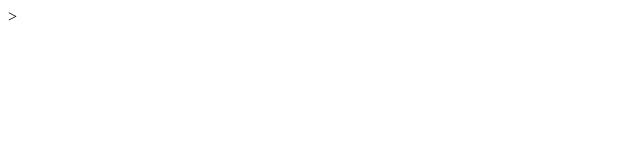
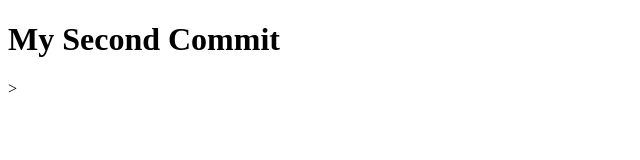
Before and after one commit to OussamaBenakmoum/FirstProject, a plain HTML site: page index.html in a window 1280 px wide. Shown: the whole page, without its empty margins (0-640 px from the left). Drawn offline with Linux system fonts and the light colour scheme.

Commit message:
Added a header for a second commit.

```diff
--- a/index.html
+++ b/index.html
@@ -2,6 +2,7 @@
 <html>
 <head>
 	<title>First Project on GITHUB</title>
+		<h1>My Second Commit</h1>
 </head>
 <body>
 
```
